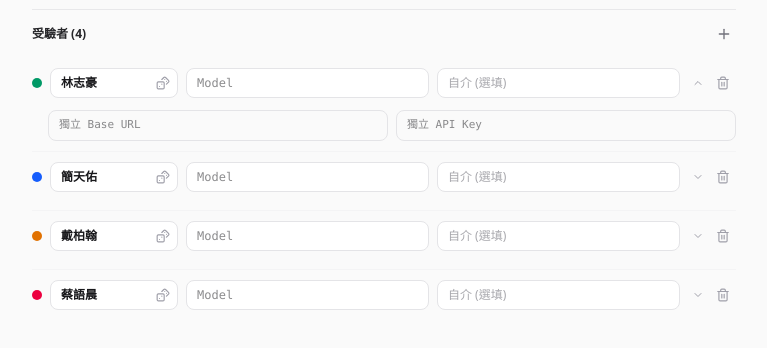
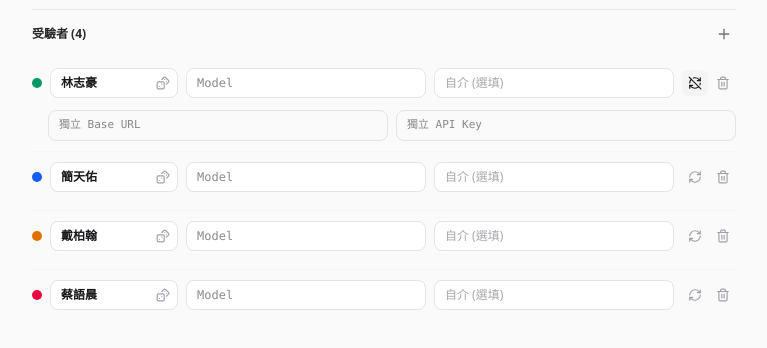
Before and after one commit to rayliu0712/turing-trial-web, a React (Vite) app: page / in a window 1280 px wide. Both pictures are taken after a click on the button 954 px from the left and 319 px from the top of the page. Shown: the part 236-584 px from the top of the page, without its empty margins (256-1023 px from the left). Built offline with nearby package versions, Linux system fonts and the light colour scheme.

Commit message:
feat(ui): 將折疊圖示改為同步/解除同步圖示 (RefreshCw / RefreshCwOff)，同步時鎖定收合，解除時展開自訂端點

```diff
--- a/src/components/SetupScreen.tsx
+++ b/src/components/SetupScreen.tsx
@@ -1,5 +1,5 @@
 import React, { useState } from 'react';
-import { Dices, Plus, Trash2, ChevronDown, ChevronUp } from 'lucide-react';
+import { Dices, Plus, Trash2, RefreshCw, RefreshCwOff } from 'lucide-react';
 import { generateRandomTaiwaneseName, generateUniqueNames } from '../domain/nameGenerator';
 import { getPlayerColor } from '../domain/playerColors';
 import { buildSystemPrompt } from '../domain/promptFactory';
@@ -17,7 +17,7 @@ interface PlayerDraft {
   baseUrl: string;
   apiKey: string;
   isHuman: boolean;
-  showAdvanced?: boolean;
+  isCustom?: boolean;
 }
 
 export const SetupScreen: React.FC<SetupScreenProps> = ({ onStartGame }) => {
@@ -40,7 +40,7 @@ export const SetupScreen: React.FC<SetupScreenProps> = ({ onStartGame }) => {
       baseUrl: '',
       apiKey: '',
       isHuman: false,
-      showAdvanced: false,
+      isCustom: false,
     }));
   });
 
@@ -68,7 +68,7 @@ export const SetupScreen: React.FC<SetupScreenProps> = ({ onStartGame }) => {
         baseUrl: '',
         apiKey: '',
         isHuman: false,
-        showAdvanced: false,
+        isCustom: false,
       },
     ]);
   };
@@ -78,9 +78,9 @@ export const SetupScreen: React.FC<SetupScreenProps> = ({ onStartGame }) => {
     setLlmPlayers((prev) => prev.filter((_, i) => i !== index));
   };
 
-  const toggleAdvanced = (index: number) => {
+  const toggleCustom = (index: number) => {
     setLlmPlayers((prev) =>
-      prev.map((p, i) => (i === index ? { ...p, showAdvanced: !p.showAdvanced } : p)),
+      prev.map((p, i) => (i === index ? { ...p, isCustom: !p.isCustom } : p)),
     );
   };
 
@@ -109,8 +109,13 @@ export const SetupScreen: React.FC<SetupScreenProps> = ({ onStartGame }) => {
     }
 
     llmPlayers.forEach((p) => {
-      const effectiveBaseUrl = p.baseUrl.trim() || globalBaseUrl.trim();
-      const effectiveApiKey = p.apiKey.trim() || globalApiKey.trim();
+      // 若同步，使用全域端點；若自訂，使用獨立端點 (若未填則 fallback 全域)
+      const effectiveBaseUrl = p.isCustom
+        ? (p.baseUrl.trim() || globalBaseUrl.trim())
+        : globalBaseUrl.trim();
+      const effectiveApiKey = p.isCustom
+        ? (p.apiKey.trim() || globalApiKey.trim())
+        : globalApiKey.trim();
 
       finalPlayers.push({
         id: p.id,
@@ -314,14 +319,22 @@ export const SetupScreen: React.FC<SetupScreenProps> = ({ onStartGame }) => {
                   <div className="flex items-center gap-0.5 shrink-0">
                     <button
                       type="button"
-                      onClick={() => toggleAdvanced(idx)}
-                      className="text-[11px] text-zinc-400 hover:text-zinc-700 px-1 py-1 rounded cursor-pointer flex items-center gap-0.5"
-                      title="獨立連線設定"
+                      onClick={() => toggleCustom(idx)}
+                      className={`p-1.5 rounded-md transition-colors cursor-pointer ${
+                        player.isCustom
+                          ? 'text-zinc-900 bg-zinc-100 hover:bg-zinc-200'
+                          : 'text-zinc-400 hover:text-zinc-700 hover:bg-zinc-100'
+                      }`}
+                      title={
+                        player.isCustom
+                          ? '已解除同步（自訂獨立端點，點擊以恢復同步）'
+                          : '同步全域設定中（點擊以解除同步並自訂端點）'
+                      }
                     >
-                      {player.showAdvanced ? (
-                        <ChevronUp className="w-3 h-3" />
+                      {player.isCustom ? (
+                        <RefreshCwOff className="w-3.5 h-3.5" />
                       ) : (
-                        <ChevronDown className="w-3 h-3" />
+                        <RefreshCw className="w-3.5 h-3.5" />
                       )}
                     </button>
 
@@ -353,8 +366,8 @@ export const SetupScreen: React.FC<SetupScreenProps> = ({ onStartGame }) => {
                   />
                 </div>
 
-                {/* 折疊獨立端點設定 */}
-                {player.showAdvanced && (
+                {/* 解除同步時展開獨立端點設定 */}
+                {player.isCustom && (
                   <div className="pl-4 grid grid-cols-2 gap-2 pt-1 animate-in fade-in duration-100">
                     <input
                       type="text"
@@ -365,7 +378,7 @@ export const SetupScreen: React.FC<SetupScreenProps> = ({ onStartGame }) => {
                         )
                       }
                       placeholder="獨立 Base URL"
-                      className="text-[11px] font-mono px-2.5 py-1.5 border border-zinc-200 rounded-lg bg-zinc-50"
+                      className="text-[11px] font-mono px-2.5 py-1.5 border border-zinc-200 rounded-lg bg-zinc-50 focus:bg-white focus:outline-hidden focus:ring-1 focus:ring-zinc-900"
                     />
                     <input
                       type="password"
@@ -376,7 +389,7 @@ export const SetupScreen: React.FC<SetupScreenProps> = ({ onStartGame }) => {
                         )
                       }
                       placeholder="獨立 API Key"
-                      className="text-[11px] font-mono px-2.5 py-1.5 border border-zinc-200 rounded-lg bg-zinc-50"
+                      className="text-[11px] font-mono px-2.5 py-1.5 border border-zinc-200 rounded-lg bg-zinc-50 focus:bg-white focus:outline-hidden focus:ring-1 focus:ring-zinc-900"
                     />
                   </div>
                 )}
```
